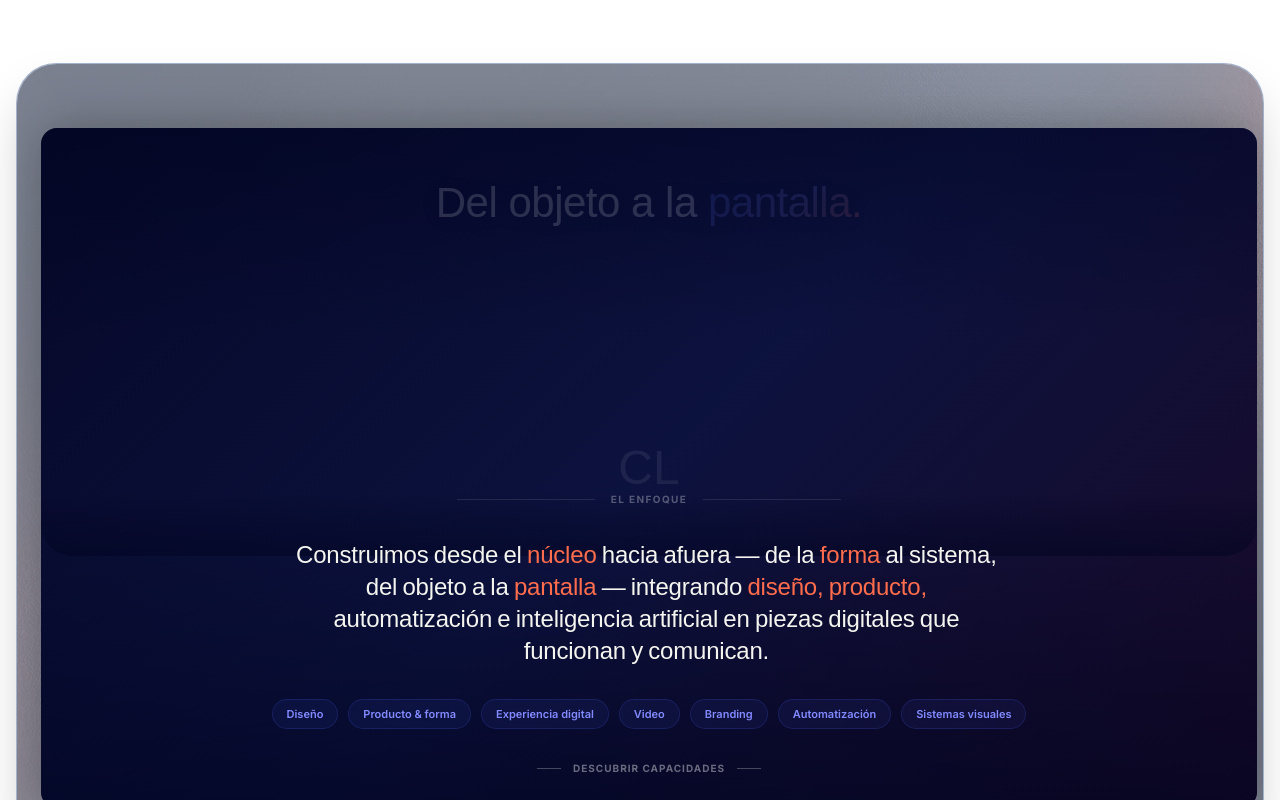
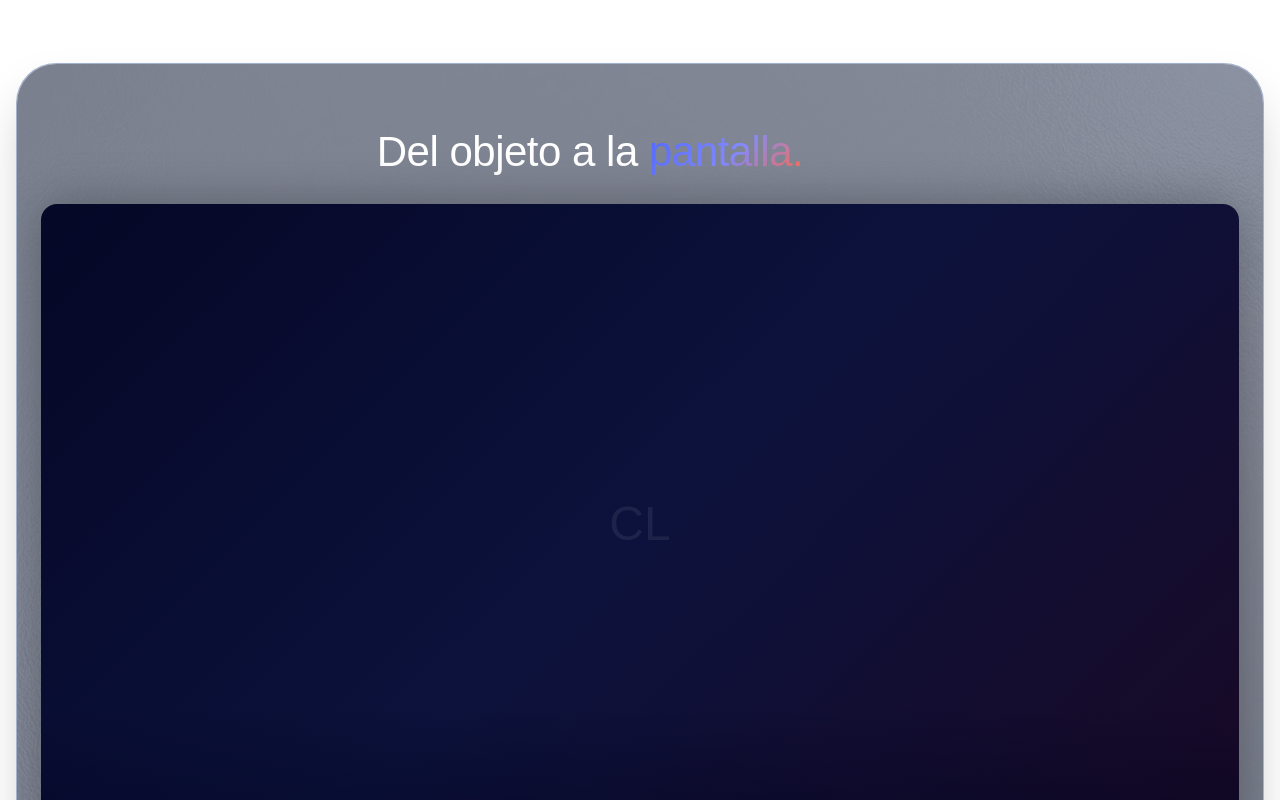
Before and after one commit to Camilosan2211/Concentricolab_26, a React (Vite) app: page / in a window 1280 px wide. Shown: the part 1740-2540 px from the top of the page. Built offline with nearby package versions, Linux system fonts and the light colour scheme; a small style sheet from the web is missing.

Commit message:
ajustes seccion final de noche
ajustes seccion final de noche

```diff
--- a/src/components/ScrollExpandMedia.jsx
+++ b/src/components/ScrollExpandMedia.jsx
@@ -73,17 +73,15 @@ const ScrollExpandMedia = ({
   const wordsOpacity = useTransform(progress, [0, 0.35], [1, 0])
   const bgOpacity = useTransform(progress, [0.5, 0.9], [1, 0.3])
 
-  /* ── Video sizing — bordes extra redondeados (flat/cute) ──────── */
+  /* ── Video sizing — bordes redondeados flat/cute, menos altura ── */
   const mediaW = useTransform(progress, [0, 1], [300, isMobile ? 900 : 1500])
-  const mediaH = useTransform(progress, [0, 1], [400, isMobile ? 560 : 800])
+  const mediaH = useTransform(progress, [0, 1], [400, isMobile ? 500 : 700])
   const borderR = useTransform(progress, [0, 1], [32, 16])
 
   /* ── Opacidades ───────────────────────────────────────────────── */
-  const titleOpacity = useTransform(progress, [0, 0.5], [1, 0.15])
-  const subtitleOpacity = useTransform(progress, [0, 0.3], [1, 0])
-  const paragraphOpacity = useTransform(progress, [0.55, 0.85], [0, 1])
+  const textX = useTransform(progress, [0, 1], [0, isMobile ? -60 : -50])
+  const contentOpacity = useTransform(progress, [0.65, 0.95], [0, 1])
 
-  /* ── Responsive ────────────────────────────────────────────────── */
   useEffect(() => {
     const check = () => setIsMobile(window.innerWidth < 768)
     check()
@@ -91,7 +89,6 @@ const ScrollExpandMedia = ({
     return () => window.removeEventListener('resize', check)
   }, [])
 
-  /* ── Mouse parallax ────────────────────────────────────────────── */
   useEffect(() => {
     const onMove = (e) => {
       setMouseX(e.clientX - window.innerWidth  / 2)
@@ -101,16 +98,14 @@ const ScrollExpandMedia = ({
     return () => window.removeEventListener('mousemove', onMove)
   }, [])
 
-  /* ── Parse title: first word(s) + accent word(s) with text-grad ── */
   const words = title ? title.split(' ') : []
-  /* Split: all but last → normal, last → accent/gradient */
-  const normalPart = words.slice(0, -1).join(' ')
-  const accentPart = words.slice(-1).join(' ')
+  const lastWord = words.length > 0 ? words[words.length - 1] : ''
+  const leadingWords = words.slice(0, -1).join(' ')
 
   return (
     <div ref={sectionRef} className="relative overflow-hidden rounded-section border border-blue-900/20 dark:border-blue-400/15 bg-blue-950/30 dark:bg-blue-950/35 shadow-2xl backdrop-blur-xl">
 
-      {/* ── Fondo de la tarjeta ──────────────────────────────────── */}
+      {/* ── Fondo ────────────────────────────────────────────────── */}
       <motion.div className="absolute inset-0 z-0 rounded-section overflow-hidden" style={{ opacity: bgOpacity }}>
         {bgImageSrc && !bgError ? (
           <img
@@ -134,32 +129,42 @@ const ScrollExpandMedia = ({
         ))}
       </motion.div>
 
-      {/* ── Contenido principal ──────────────────────────────────── */}
-      <div className="relative z-10 px-4 md:px-6 py-6 md:py-8">
-
-        {/* Subtitle */}
+      {/* ── Header ───────────────────────────────────────────────── */}
+      <div className="relative z-10 pt-8 md:pt-10 px-6 md:px-8">
+        <div className="flex flex-col items-center text-center gap-3">
           {subtitle && (
             <motion.p
-            className="text-[11px] font-bold tracking-[0.12em] uppercase text-center dark:text-white/40 text-black/45 mb-4"
-            style={{ opacity: subtitleOpacity }}
+              className="text-[11px] font-bold tracking-[0.12em] uppercase dark:text-white/40 text-black/45"
+              style={{ opacity: useTransform(progress, [0, 0.3], [1, 0]) }}
             >
               {subtitle}
             </motion.p>
           )}
+          <div className="flex items-center justify-center gap-4 flex-wrap mix-blend-normal">
+            <motion.h2
+              className="font-cal text-3xl md:text-4xl xl:text-[42px] dark:text-white text-b-dark leading-tight tracking-[-0.5px]"
+              style={{ x: textX }}
+            >
+              {leadingWords}{leadingWords ? ' ' : ''}
+              <span className="text-grad">{lastWord}</span>
+            </motion.h2>
+          </div>
+        </div>
+      </div>
 
-        {/* ── Video container (con overlays) ─────────────────────── */}
+      {/* ── Media ────────────────────────────────────────────────── */}
+      <div className="relative z-10 flex items-center justify-center w-full px-4 md:px-6 py-6 md:py-8" style={{ minHeight: '45vh' }}>
         <motion.div
-          className="overflow-hidden relative mx-auto"
+          className="overflow-hidden relative"
           style={{
             width: mediaW,
             height: mediaH,
             maxWidth: '95vw',
-            maxHeight: '85vh',
+            maxHeight: '80vh',
             borderRadius: borderR,
             boxShadow: '0px 0px 50px rgba(0, 0, 0, 0.3)',
           }}
         >
-          {/* Video */}
           {mediaType === 'video' ? (
             mediaSrc?.includes('youtube.com') ? (
               <div className="relative w-full h-full pointer-events-none">
@@ -192,13 +197,7 @@ const ScrollExpandMedia = ({
                     <span style={{ fontFamily: "'Cal Sans', sans-serif", fontSize: '48px', color: 'rgba(255,255,255,0.08)' }}>CL</span>
                   </div>
                 )}
-                {/* Gradiente oscuro global para legibilidad de overlays */}
-                <motion.div
-                  className="absolute inset-0"
-                  style={{
-                    background: 'linear-gradient(to bottom, rgba(0,3,31,0.45) 0%, rgba(0,3,31,0.05) 30%, rgba(0,3,31,0.05) 60%, rgba(0,3,31,0.65) 100%)',
-                  }}
-                />
+                <motion.div className="absolute inset-0 bg-black/30" style={{ opacity: useTransform(progress, [0, 1], [0.7, 0.2]) }} />
               </div>
             )
           ) : (
@@ -208,50 +207,30 @@ const ScrollExpandMedia = ({
               ) : (
                 <div className="w-full h-full" style={{ background: 'linear-gradient(135deg, #050828, #0D1340)' }} />
               )}
-              <motion.div
-                className="absolute inset-0"
-                style={{
-                  background: 'linear-gradient(to bottom, rgba(0,3,31,0.45) 0%, rgba(0,3,31,0.05) 30%, rgba(0,3,31,0.05) 60%, rgba(0,3,31,0.65) 100%)',
-                }}
-              />
+              <motion.div className="absolute inset-0 bg-black/50" style={{ opacity: useTransform(progress, [0, 1], [0.7, 0.4]) }} />
             </div>
           )}
 
-          {/* ── Título superpuesto (tercio superior) ─────────────── */}
+          {/* ── Fade inferior del video → se difumina con el fondo ── */}
           <motion.div
-            className="absolute top-0 left-0 right-0 z-10 flex flex-col items-center justify-center text-center px-6"
+            className="pointer-events-none absolute bottom-0 left-0 right-0"
             style={{
-              top: '8%',
-              opacity: titleOpacity,
-            }}
-          >
-            <h2 className="font-cal text-3xl md:text-4xl xl:text-[42px] leading-tight tracking-[-0.5px]" style={{ textShadow: '0 2px 24px rgba(0,0,0,0.6)' }}>
-              <span className="dark:text-white text-white">{normalPart} </span>
-              <span className="text-grad">{accentPart}</span>
-            </h2>
-          </motion.div>
-
-          {/* ── Párrafo superpuesto (tercio inferior) ────────────── */}
-          <motion.div
-            className="absolute bottom-0 left-0 right-0 z-10 px-8 md:px-12 pb-6 md:pb-8"
-            style={{ opacity: paragraphOpacity }}
-          >
-            {/* Fade superior del párrafo para mezclar con el video */}
-            <div
-              className="absolute top-0 left-0 right-0 h-16 pointer-events-none"
-              style={{
-                background: 'linear-gradient(to bottom, transparent 0%, rgba(0,3,31,0.3) 50%, rgba(0,3,31,0.5) 100%)',
-                borderRadius: '0 0 32px 32px',
+              height: '140px',
+              background: 'linear-gradient(to bottom, transparent 0%, rgba(0,3,31,0.15) 30%, rgba(0,3,31,0.35) 70%, rgba(0,3,31,0.55) 100%)',
+              borderBottomLeftRadius: borderR,
+              borderBottomRightRadius: borderR,
             }}
           />
-            {/* Contenido de children se renderiza aquí */}
-            <div className="relative z-10">
-              {children}
-            </div>
-          </motion.div>
-
         </motion.div>
       </div>
+
+      {/* ── Contenido revelado ───────────────────────────────────── */}
+      <motion.div
+        className="relative z-10 px-6 md:px-8 pb-8 md:pb-10"
+        style={{ opacity: contentOpacity }}
+      >
+        {children}
+      </motion.div>
     </div>
   )
 }
```
Lines whose indentation alone changed are shown as unchanged.
